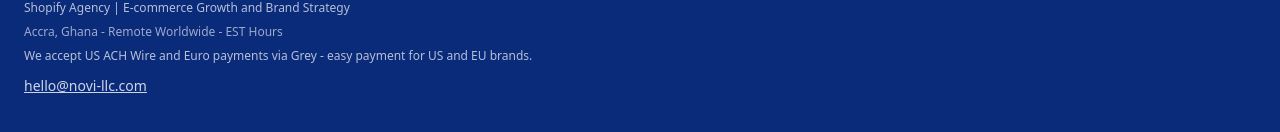
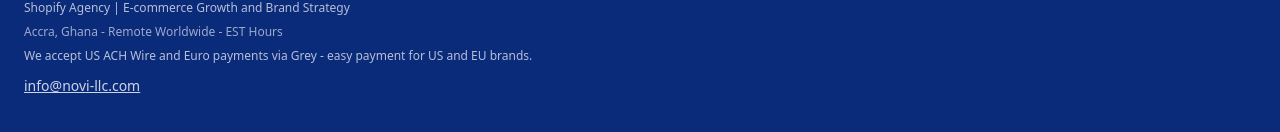
Before and after one commit to NOVI-I6699-cmd/portfolio-starter-kit, a Next.js app: page / in a window 1280 px wide. Shown: the part 1525-1657 px from the top of the page. Built offline with nearby package versions, Linux system fonts and the light colour scheme.

Commit message:
Update page.tsx

```diff
--- a/app/page.tsx
+++ b/app/page.tsx
@@ -12,7 +12,7 @@ export default function Home() {
             <div className="text-xs mt-1 text-white/70 tracking-wide">Shopify Agency | E-commerce Growth and Brand Strategy</div>
             <div className="text-xs mt-0.5 text-white/50">Accra, Ghana - Remote Worldwide - EST Hours</div>
           </div>
-          <a href="mailto:hello@novi-llc.com" className="bg-white px-5 py-2.5 rounded-lg text-sm font-bold shadow text-[#0A2A7A]">Book a Call</a>
+          <a href="mailto:info@novi-llc.com" className="bg-white px-5 py-2.5 rounded-lg text-sm font-bold shadow text-[#0A2A7A]">Book a Call</a>
         </div>
       </header>
       <section className="max-w-7xl mx-auto px-6 py-12 md:py-20 grid md:grid-cols-2 gap-10 items-start">
@@ -45,8 +45,8 @@ export default function Home() {
       </section>
       <footer className="text-white py-10 bg-[#0A2A7A]">
         <div className="max-w-7xl mx-auto px-6 flex flex-col md:flex-row justify-between gap-6">
-          <div><div className="font-bold">Novi LLC</div><div className="mt-1 text-xs text-white/70">Shopify Agency | E-commerce Growth and Brand Strategy</div><div className="mt-2 text-xs text-white/60">Accra, Ghana - Remote Worldwide - EST Hours</div><div className="mt-2 text-xs text-white/70">We accept US ACH Wire and Euro payments via Grey - easy payment for US and EU brands.</div><div className="mt-3 text-sm"><a href="mailto:hello@novi-llc.com" className="underline text-white/80">hello@novi-llc.com</a></div></div>
-          <div className="flex flex-wrap gap-5 text-sm text-white/80"><a href="mailto:hello@novi-llc.com" className="underline font-semibold">Contact us</a><a href="https://www.linkedin.com/in/floran-novi-llc/" target="_blank" className="underline">LinkedIn</a><a href="https://x.com/novi_llc" target="_blank" className="underline">X</a><a href="https://wa.me/233243876362" target="_blank" className="underline">WhatsApp</a></div>
+          <div><div className="font-bold">Novi LLC</div><div className="mt-1 text-xs text-white/70">Shopify Agency | E-commerce Growth and Brand Strategy</div><div className="mt-2 text-xs text-white/60">Accra, Ghana - Remote Worldwide - EST Hours</div><div className="mt-2 text-xs text-white/70">We accept US ACH Wire and Euro payments via Grey - easy payment for US and EU brands.</div><div className="mt-3 text-sm"><a href="mailto:info@novi-llc.com" className="underline text-white/80">info@novi-llc.com</a></div></div>
+          <div className="flex flex-wrap gap-5 text-sm text-white/80"><a href="mailto:info@novi-llc.com" className="underline font-semibold">Contact us</a><a href="https://www.linkedin.com/in/floran-novi-llc/" target="_blank" className="underline">LinkedIn</a><a href="https://x.com/novi_llc" target="_blank" className="underline">X</a><a href="https://wa.me/233243876362" target="_blank" className="underline">WhatsApp</a></div>
         </div>
       </footer>
       <WhatsAppButton />
```
